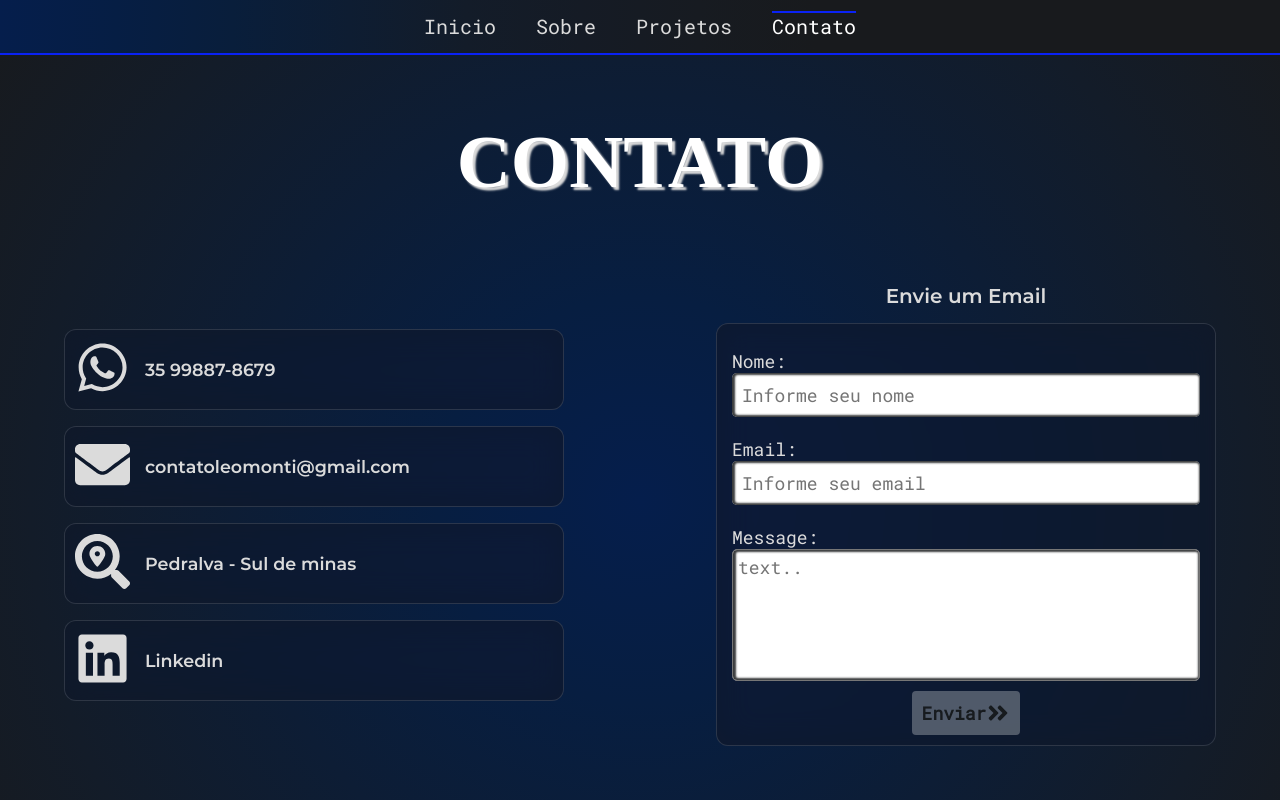
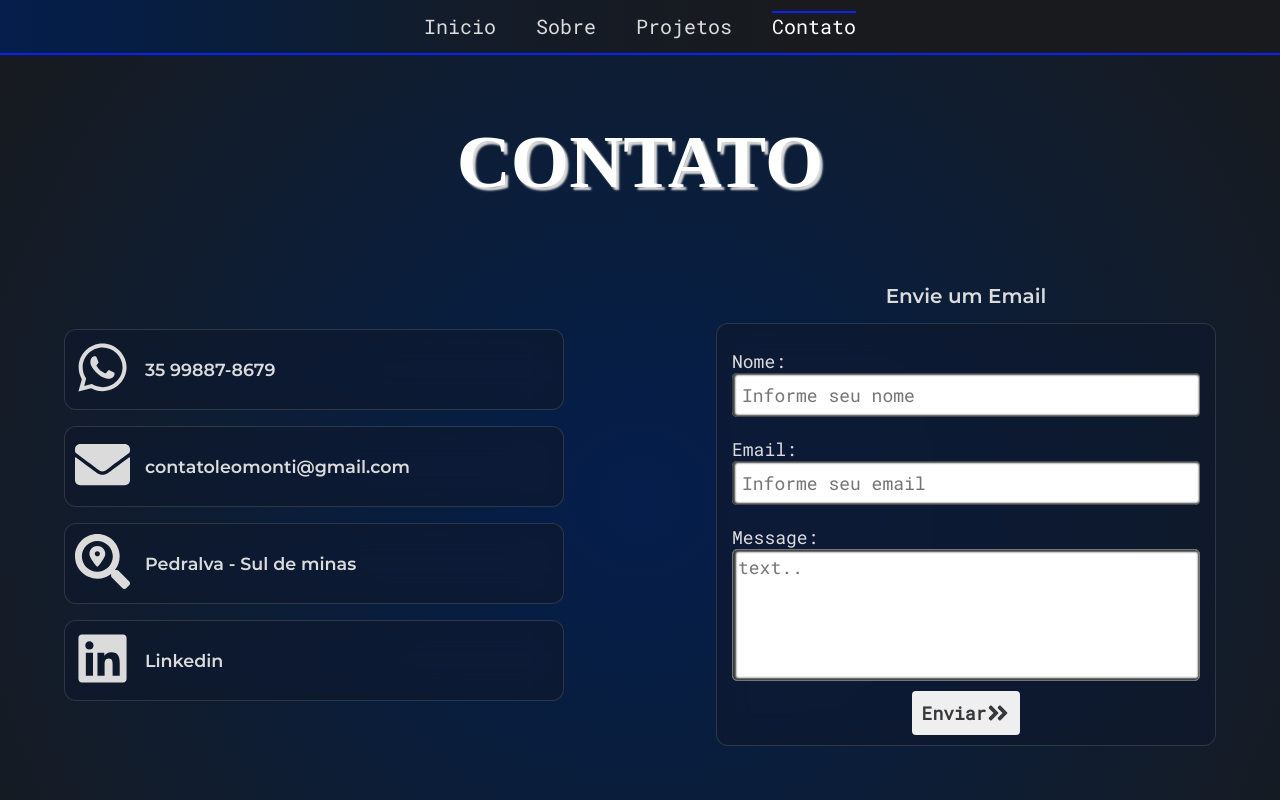
Before and after one commit to LeonardoMonti/portfolio, a React (Create React App) app: page /Contact in a window 1280 px wide. Shown: the top 800 px of the page. Built offline with nearby package versions, Linux system fonts and the light colour scheme; a web font is replaced by a local one.

Commit message:
remove estado

```diff
--- a/src/components/contact/ContactForm.js
+++ b/src/components/contact/ContactForm.js
@@ -110,7 +110,6 @@ const FormStyles = styled.div`
 `;
 
 export default function ContactForm() {
-  const [isValid, setIsValid] = useState(true);
   const formik = useFormik({
     initialValues: {
       firstName: '',
@@ -200,7 +199,7 @@ export default function ContactForm() {
             />
           </label>
 
-          <button disabled={isValid} type="submit">
+          <button type="submit">
             Enviar
             <FaAngleDoubleRight className="icon" />
           </button>
```
